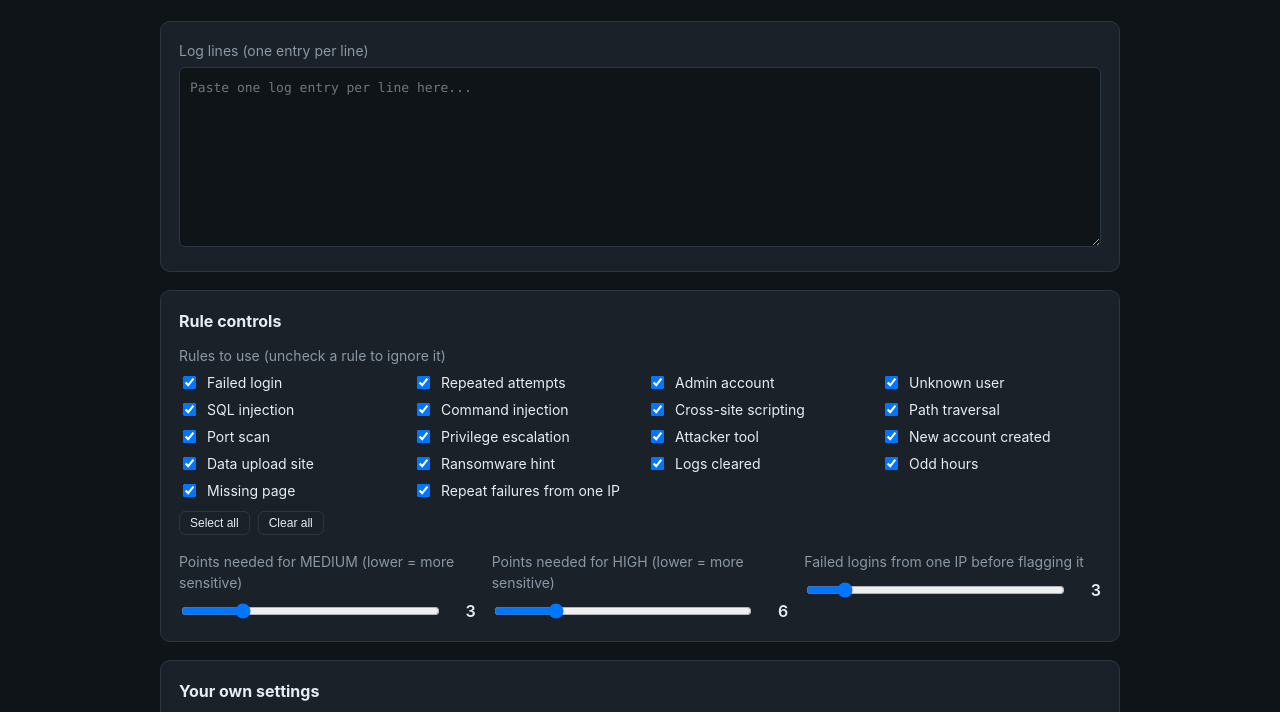
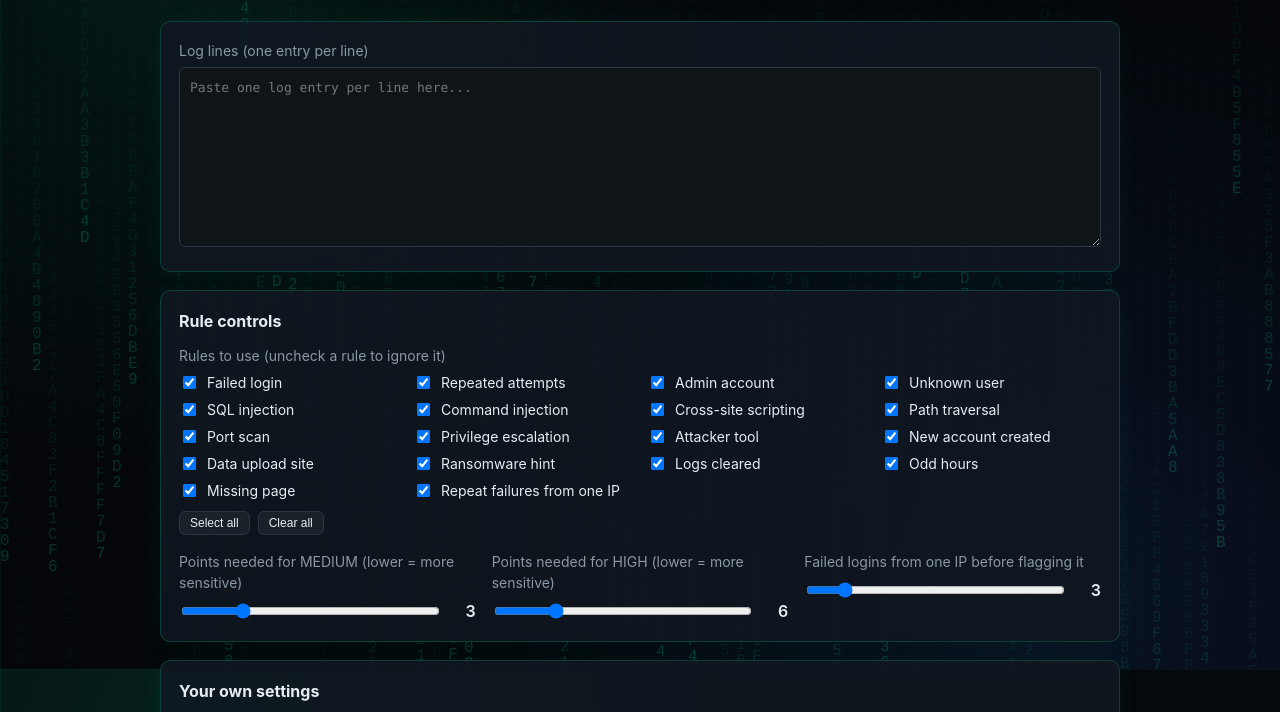
Before and after one commit to sksadiabs/threat-detection-demo, a plain HTML site: page index.html in a window 1280 px wide. Shown: the part 131-843 px from the top of the page. Drawn offline with Linux system fonts and the light colour scheme.

Commit message:
Add files via upload

```diff
--- a/index.html
+++ b/index.html
@@ -12,15 +12,27 @@
   }
   * { box-sizing: border-box; }
   body {
-    margin: 0; background: var(--bg); color: var(--text);
+    margin: 0; color: var(--text); min-height: 100vh;
+    background-color: #05080d;
+    /* glowing corners + a faint circuit-style grid */
+    background-image:
+      radial-gradient(circle at 15% 10%, rgba(0, 255, 170, 0.10), transparent 40%),
+      radial-gradient(circle at 85% 90%, rgba(59, 130, 246, 0.12), transparent 45%),
+      linear-gradient(rgba(0, 255, 170, 0.05) 1px, transparent 1px),
+      linear-gradient(90deg, rgba(0, 255, 170, 0.05) 1px, transparent 1px);
+    background-size: auto, auto, 40px 40px, 40px 40px;
+    background-attachment: fixed;
     font-family: -apple-system, BlinkMacSystemFont, "Segoe UI", Roboto, sans-serif;
     line-height: 1.5;
   }
-  main { max-width: 1000px; margin: 0 auto; padding: 32px 20px 60px; }
+  #matrix { position: fixed; inset: 0; z-index: -1; opacity: 0.18; pointer-events: none; }
+  h1 { color: #e6fff6; text-shadow: 0 0 12px rgba(0, 255, 170, 0.45); }
+  main { position: relative; max-width: 1000px; margin: 0 auto; padding: 32px 20px 60px; }
   h1 { margin: 0 0 6px; font-size: 28px; }
   .intro { color: var(--muted); margin: 0 0 24px; }
   .panel {
-    background: var(--panel); border: 1px solid var(--border);
+    background: rgba(17, 24, 33, 0.85); border: 1px solid rgba(0, 255, 170, 0.18);
+    box-shadow: 0 0 24px rgba(0, 255, 170, 0.05); backdrop-filter: blur(3px);
     border-radius: 10px; padding: 18px; margin-bottom: 18px;
   }
   .panel h2 { margin: 0 0 12px; font-size: 16px; }
@@ -82,6 +94,7 @@
 </style>
 </head>
 <body>
+<canvas id="matrix" aria-hidden="true"></canvas>
 <main>
   <h1>AI Threat Detection Demo</h1>
   <p class="intro">
@@ -520,6 +533,34 @@ if (typeof document !== "undefined") {
   resetControls();
 }
 
+// Background: slow falling hex characters, like data streaming past.
+// Skipped for visitors who ask their device for reduced motion.
+if (typeof document !== "undefined") {
+  const canvas = document.getElementById("matrix");
+  const ctx = canvas.getContext("2d");
+  const chars = "0123456789ABCDEF";
+  const size = 16;
+  let drops = [];
+  function resize() {
+    canvas.width = window.innerWidth;
+    canvas.height = window.innerHeight;
+    drops = Array.from({ length: Math.ceil(canvas.width / size) }, () => Math.random() * -50);
+  }
+  function draw() {
+    ctx.fillStyle = "rgba(5, 8, 13, 0.12)";
+    ctx.fillRect(0, 0, canvas.width, canvas.height);
+    ctx.fillStyle = "#00ffaa";
+    ctx.font = size + "px monospace";
+    drops.forEach((y, i) => {
+      ctx.fillText(chars[Math.floor(Math.random() * chars.length)], i * size, y * size);
+      drops[i] = y * size > canvas.height && Math.random() > 0.975 ? 0 : y + 1;
+    });
+  }
+  resize();
+  window.addEventListener("resize", resize);
+  if (!window.matchMedia("(prefers-reduced-motion: reduce)").matches) setInterval(draw, 70);
+}
+
 if (typeof module !== "undefined") module.exports = { attackUrl, analyzeLogs, parseList, reportText, ALL_RULE_NAMES, SAMPLE_LOGS };
 </script>
 </body>
```
